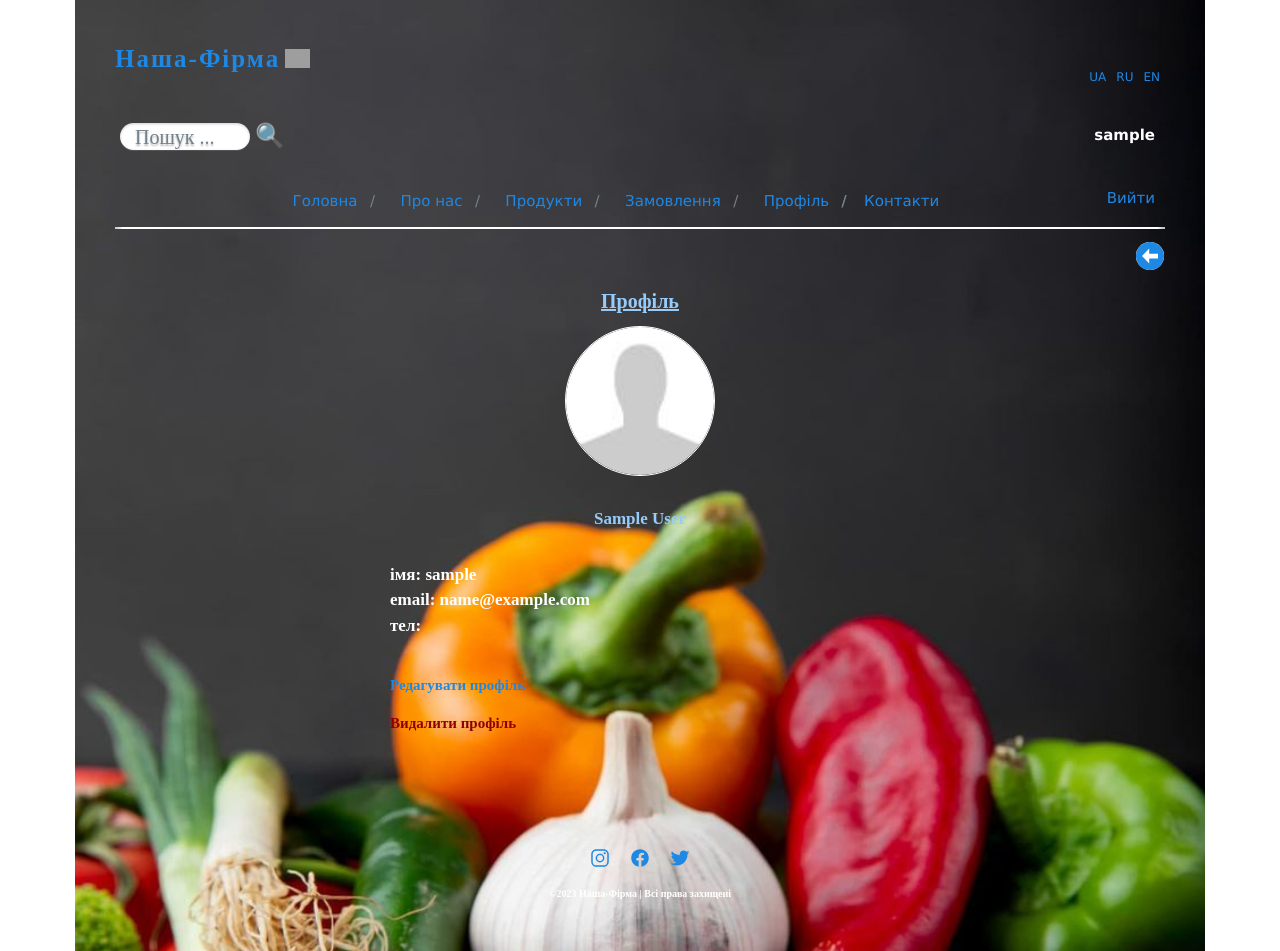
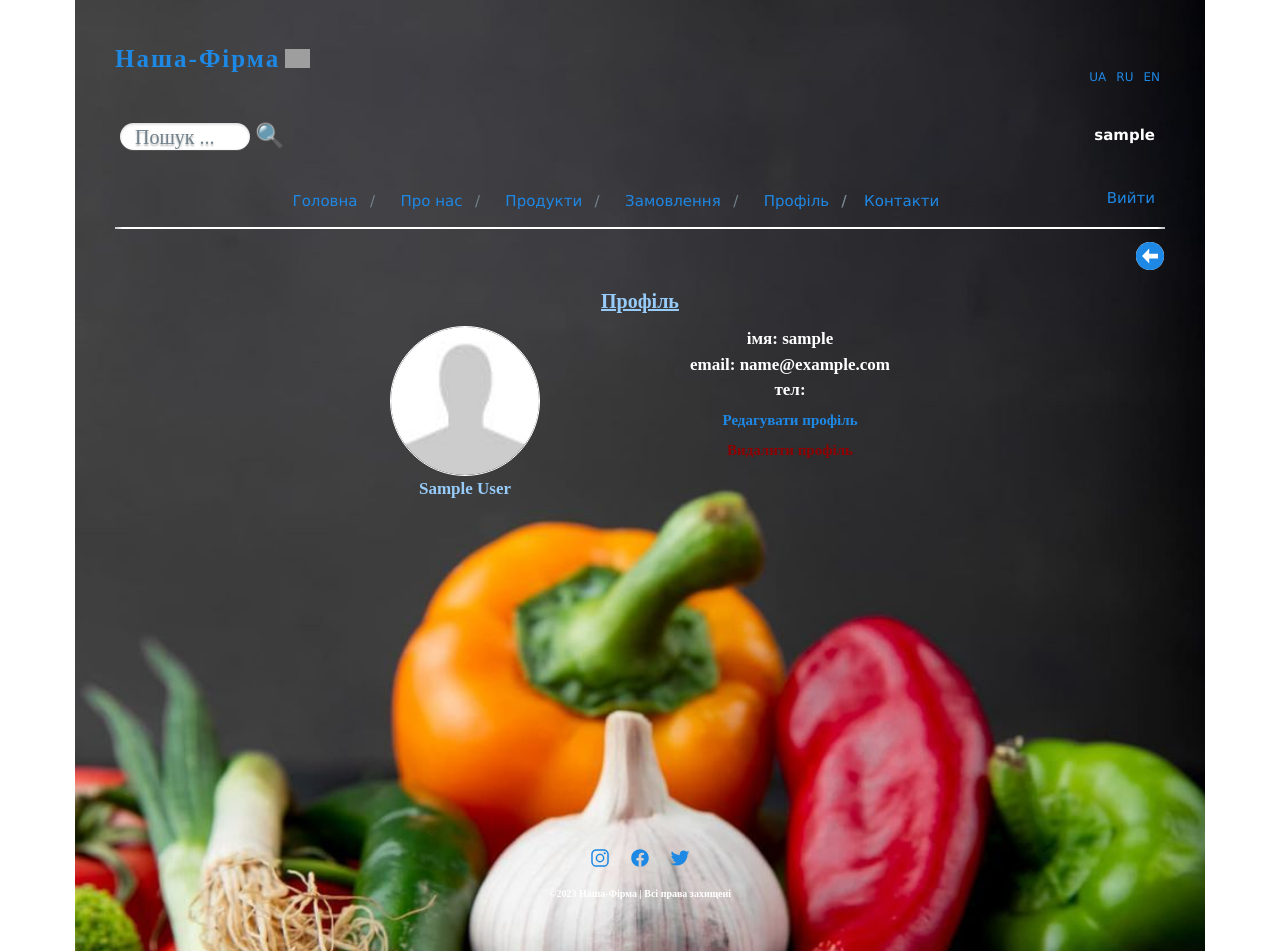
Before and after one commit to VadimTrubay/django_progect_nashafirma, a Django app: page /users/profile/1/ in a window 1280 px wide. Run offline with Django 4.2, Linux system fonts and the light colour scheme; the visitor is signed in with stand-in values (Sample User, id 1); data comes from the database, SQL or seed files in the repository; grey boxes are pictures that could not be loaded.

Commit message:
Update profile_details.html

```diff
--- a/nashafirma/templates/users/profile_details.html
+++ b/nashafirma/templates/users/profile_details.html
@@ -4,6 +4,7 @@
 {% load i18n %}
 
 <h1 class='title-page'>{% trans 'Профіль' %}</h1>
+<div class='profile'>
 {% if user.profile_picture %}
     <div class='profile-fields'>
         <img class='profile-fields-img' src='{{ user.profile_picture.url }}' alt='profile_picture'>
@@ -11,21 +12,18 @@
         <img class='profile-fields-img' src="{% static 'profile_pictures/profile_picture_default.jpg' %}"
             alt='profile_picture'>
         {% endif %}
+        <p class='profile-fields-name'>{{ user.first_name }} {{ user.last_name }}</p>
     </div>
-<br>
-<div class='profile-fields-p'>
-    <p class='profile-fields-name'>{{ user.first_name }} {{ user.last_name }}</p>
-    <br>
-    <p class='profile-fields-p'><strong>{% trans 'імя' %}</strong>: {{ user.username }}</p>
-    <p class='profile-fields-p'><strong>{% trans 'email' %}</strong>: {{ user.email }}</p>
-    <p class='profile-fields-p'><strong>{% trans 'тел' %}</strong>: {{ user.telephone_number }}</p>
-    <ul>
+    <div class='profile-fields'>
+        <p><strong>{% trans 'імя' %}</strong>: {{ user.username }}</p>
+        <p><strong>{% trans 'email' %}</strong>: {{ user.email }}</p>
+        <p><strong>{% trans 'тел' %}</strong>: {{ user.telephone_number }}</p>
         {% if is_owner %}
-        <br>
-        <li><a class='text-edit' href="{% url 'profile_edit' pk=object.pk %}">{% trans 'Редагувати профіль' %}</a></li>
-        <li><a class='text-delete' href="{% url 'profile_delete' pk=object.pk %}">{% trans 'Видалити профіль' %}</a></li>
+        <p></p><a class='text-edit' href="{% url 'profile_edit' pk=object.pk %}">{% trans 'Редагувати профіль' %}</a></p>
+        <p></p><a class='text-delete' href="{% url 'profile_delete' pk=object.pk %}">{% trans 'Видалити профіль' %}</a></p>
         {% endif %}
-    </ul>
+    </div>
 </div>
 
+
 {% endblock %}
```
Lines whose indentation alone changed are shown as unchanged.
